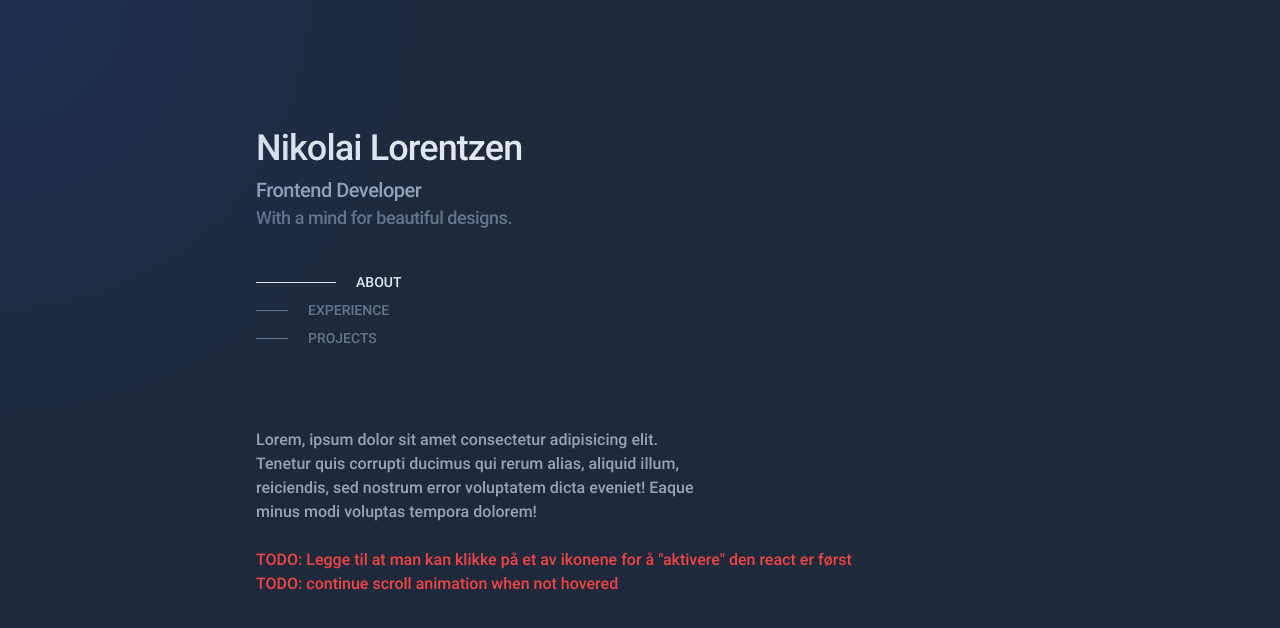
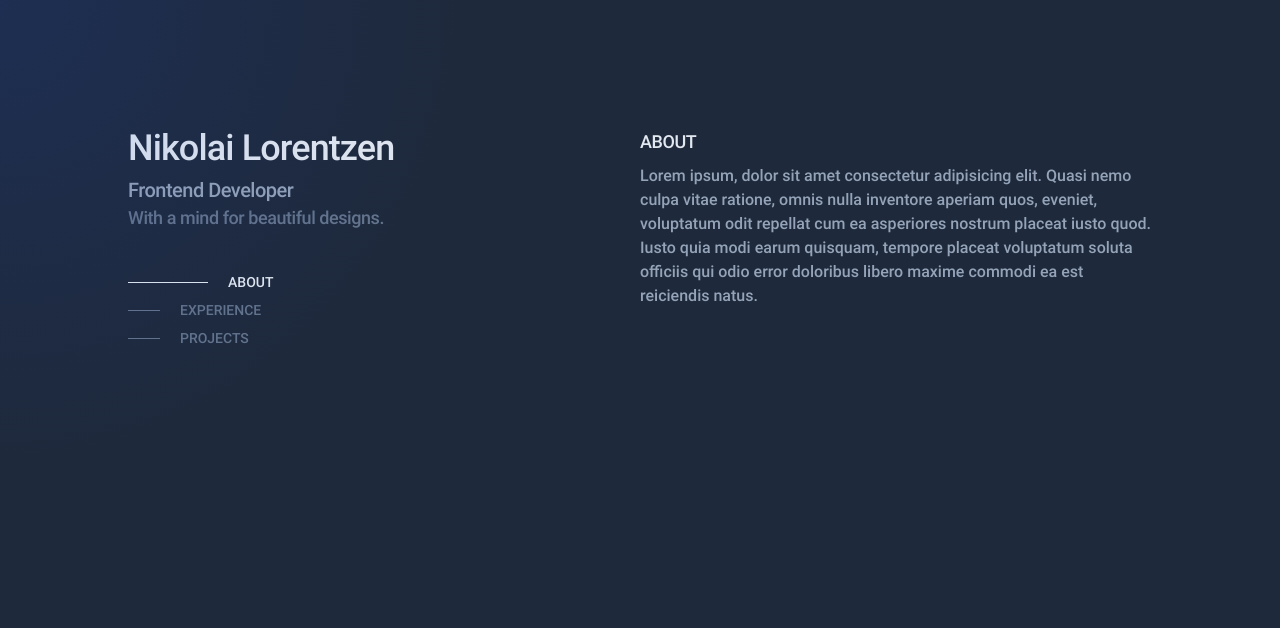
Before and after one commit to nikolailorentzen/Portofolio, a React (Create React App) app: page / in a window 1280 px wide. Shown: the top 628 px of the page. Built offline with nearby package versions, Linux system fonts and the light colour scheme; the HTML template or start-up script is replaced by a standard one.

Commit message:
navigation

```diff
--- a/src/App.tsx
+++ b/src/App.tsx
@@ -25,24 +25,24 @@ const App = () => {
 
   return (
 
-    <div className="relative w-screen h-screen bg-slate-800 px-64 py-32 ">{/*overflow-hidden*/}
+    <div className="relative w-screen h-screen bg-slate-800 px-32 py-32 ">{/*overflow-hidden*/}
       <div className="pointer-events-none absolute inset-0 z-30" style={{background: `radial-gradient(600px at ${position.x}px ${position.y}px, rgba(29, 78, 216, 0.15), transparent 80%)`}}></div>
 
-      <div className="flex flex-row align-center">
+
         {/* <div className="h-40 w-40 relative bg-cover bg-no-repeat bg-pfp rounded-3xl shadow-inner"/>
         <div className="absolute h-40 w-40 rounded-3xl bg-sky-950 opacity-30"/> */}
-        <div className="flex flex-col">
-          <h1 className="text-4xl text-slate-200 tracking-tight pb-2">Nikolai Lorentzen</h1>{/* pil ikon */}
-          <h1 className="text-xl text-slate-400 tracking-tight">Frontend Developer</h1>
-          <h1 className="text-lg text-slate-500 tracking-tight">With a mind for beautiful designs.</h1>
+        <div className="flex">
+        <header className="flex flex-col lg:w-1/2 md:w-80">
+            <h1 className="text-4xl text-slate-200 tracking-tight pb-2">Nikolai Lorentzen</h1>{/* pil ikon */}
+            <h1 className="text-xl text-slate-400 tracking-tight">Frontend Developer</h1>
+            <h1 className="text-lg text-slate-500 tracking-tight">With a mind for beautiful designs.</h1>
+            <Nav/>
+          </header>
+          <main className="flex flex-col lg:w-1/2 md:w-80"> {/* last worked on*/}
+            <p className="text-lg text-slate-200 tracking-tight pb-2">ABOUT</p>
+            <p className="whitespace-normal text-slate-400">Lorem ipsum, dolor sit amet consectetur adipisicing elit. Quasi nemo culpa vitae ratione, omnis nulla inventore aperiam quos, eveniet, voluptatum odit repellat cum ea asperiores nostrum placeat iusto quod. Iusto quia modi earum quisquam, tempore placeat voluptatum soluta officiis qui odio error doloribus libero maxime commodi ea est reiciendis natus.</p>
+          </main>
         </div>
-      </div>
-      <Nav/>
-
-      <p className="pt-16 text-slate-200">{selectedExperience?.toUpperCase()}</p>
-      <p className="pt-4 text-slate-400">Lorem, ipsum dolor sit amet consectetur adipisicing elit. <br/>Tenetur quis corrupti ducimus qui rerum alias, aliquid illum, <br/>reiciendis, sed nostrum error voluptatem dicta eveniet! Eaque<br/> minus modi voluptas tempora dolorem!<br/><br/><span className="text-red-500">TODO: Legge til at man kan klikke på et av ikonene for å "aktivere" den react er først<br/>TODO: continue scroll animation when not hovered</span></p>
-      {/* <SocialMediaButtons/> */}
-
     </div>
   );
 }
--- a/src/components/Nav.tsx
+++ b/src/components/Nav.tsx
@@ -1,27 +1,41 @@
+import { useState } from "react";
 
 const Nav = () => {
 
-return (
-    <nav className="flex flex-col gap-2 mt-10 ">
+    const [selected, setSelected] = useState<string | null>("about");
 
-        <div className="group flex flex-row items-center text-slate-200">
-            <hr className="w-20 mr-5 bg-slate-200"></hr>
-            <h1 className="text-sm text-slate-200">ABOUT</h1>
-        </div>
+    const onClick = (e: React.MouseEvent<HTMLElement>) => {
+        const dataTag = e.currentTarget.getAttribute("data-tag");
 
-        <div className="group flex flex-row items-center">
-            <hr className="w-8 mr-5 border-slate-500 group-hover:border-slate-200 group-hover:w-20"></hr>
-            <h1 className="text-sm text-slate-500 group-hover:text-slate-200">EXPERIENCE</h1>
-        </div>
+        if (dataTag) {
+            setSelected(dataTag);
+        }
+        else{
+            console.log("data-tag not found for HTMLElement")
+        }
+    };
 
-        <div className="group flex flex-row items-center text-slate-500">
-            <hr className="w-8 mr-5 border-slate-500 group-hover:border-slate-200 group-hover:w-20 transition duration-75"></hr>
-            <h1 className="text-sm text-slate-500 group-hover:text-slate-200">PROJECTS</h1>
-        </div>
+    return (
+        <nav>
+            <ul className="flex flex-col gap-2 mt-10">
+                <li data-tag="about" className="group flex flex-row items-center" onClick={onClick}>
+                    <hr className={`mr-5 ${selected === "about" ? 'border-slate-200 w-20' : 'border-slate-500 w-8 group-hover:border-slate-200 group-hover:w-20 all-transitions duration-500'}`}></hr>
+                    <h1 className={`text-sm ${selected === "about" ? 'text-slate-200' : 'text-slate-500 group-hover:text-slate-200'}`}>ABOUT</h1>
+                </li>
 
-    </nav>
+                <li data-tag="experience" className="group flex flex-row items-center" onClick={onClick}>
+                    <hr className={`mr-5 ${selected === "experience" ? 'border-slate-200 w-20' : 'border-slate-500 w-8 group-hover:border-slate-200 group-hover:w-20 all-transitions duration-500'}`}></hr>
+                    <h1 className={`text-sm ${selected === "experience" ? 'text-slate-200' : 'text-slate-500 group-hover:text-slate-200'}`}>EXPERIENCE</h1>
+                </li>
 
-  );
-};
+                <li data-tag="projects" className="group flex flex-row items-center text-slate-500" onClick={onClick}>
+                    <hr className={`mr-5 ${selected === "projects" ? 'border-slate-200 w-20' : 'border-slate-500 w-8 group-hover:border-slate-200 group-hover:w-20 all-transitions duration-500'}`}></hr>
+                    <h1 className={`text-sm ${selected === "projects" ? 'text-slate-200' : 'text-slate-500 group-hover:text-slate-200'}`}>PROJECTS</h1>
+                </li>
+            </ul>
+        </nav>
 
-export default Nav;
+      );
+    };
+
+    export default Nav;
```
